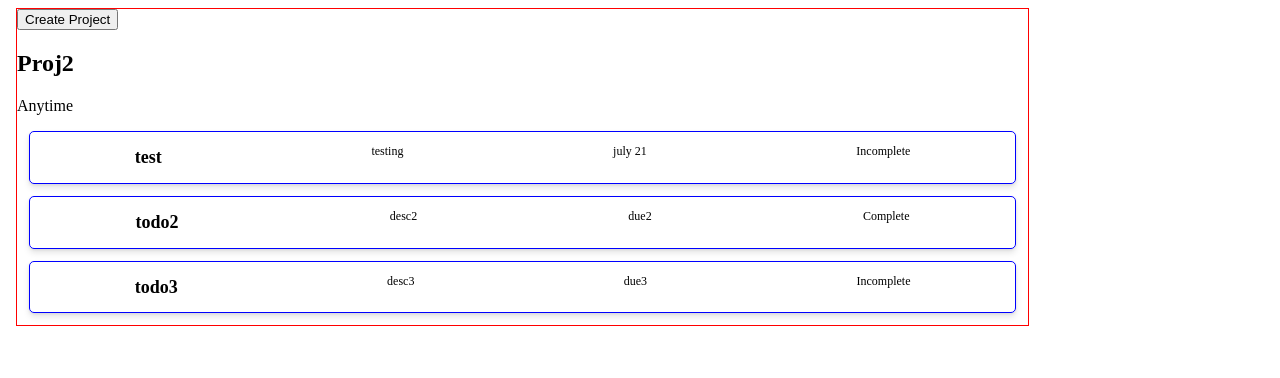
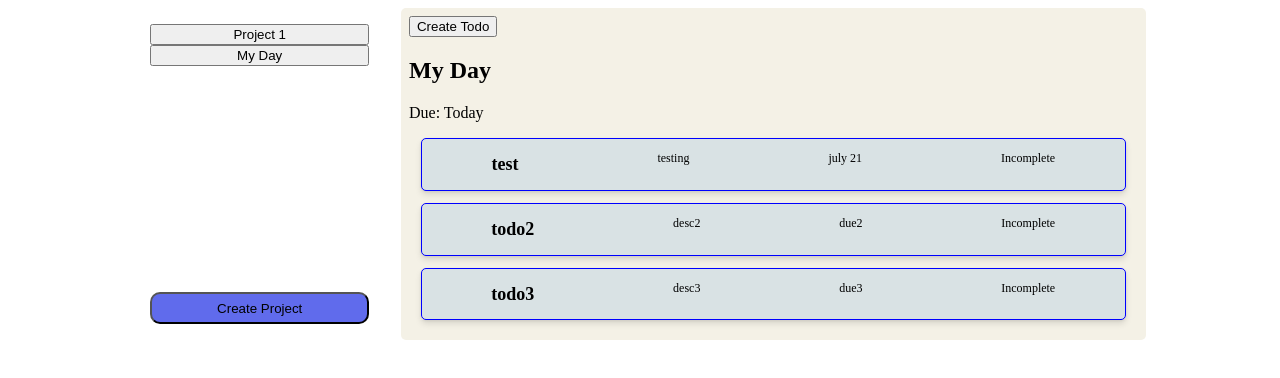
Before and after one commit to DNeel10/to-doer, a website built with webpack: page src/index.html in a window 1280 px wide. Built offline with nearby package versions, Linux system fonts and the light colour scheme.

Commit message:
move buttons into their own module. edit basic display functionality, create the sidebar of the list of projects and move the create project button to the sidebar

```diff
--- /dev/null
+++ b/src/buttons.js
@@ -0,0 +1,35 @@
+import Project, { projects } from './project.js';
+import { displayProject, displayProjectList, displayTodo } from './display';
+import createTodo from './todo.js';
+
+export function createProjectButton(sidebar, list) {
+  const projectButton = document.createElement('button');
+  projectButton.textContent = 'Create Project'
+  projectButton.classList.add('btn-project');
+
+  sidebar.appendChild(projectButton)
+
+  projectButton.addEventListener('click', (e) => {
+    e.preventDefault();
+    const newProject = new Project('name', 'date');
+
+    const newProjectDiv = document.createElement('div');
+    newProjectDiv.classList.add('project');
+
+    newProjectDiv.appendChild(displayProject(newProject));
+
+    displayProjectList(projects, list)
+  })
+}
+
+export function createTodoButton(el, project) {
+  const todoButton = document.createElement('button');
+  todoButton.textContent = 'Create Todo';
+
+  todoButton.addEventListener('click', (e) => {
+    const newTodo = createTodo('testname', 'testdesc', 'testdue', 'testprio');
+    project.addTodo(newTodo);
+    el.appendChild(displayTodo(newTodo));
+  })
+  el.appendChild(todoButton);
+}
--- a/src/display.js
+++ b/src/display.js
@@ -1,3 +1,5 @@
+import { createTodoButton } from './buttons.js'
+
 export function displayTodo(todo) {
   const todoDiv = document.createElement('div');
   todoDiv.classList.add('todo');
@@ -32,17 +34,40 @@ export function displayTodo(todo) {
 export function displayProject(project) {
   const projectDiv = document.createElement('div');
 
+  createTodoButton(projectDiv, project);
   const projectName = document.createElement('h2');
   projectName.textContent = `${project.title}`;
   projectDiv.appendChild(projectName);
 
   const projectDueDateElement = document.createElement('p');
-  projectDueDateElement.textContent = `${project.dueDate}`;
+  projectDueDateElement.textContent = `Due: ${project.dueDate}`;
   projectDiv.appendChild(projectDueDateElement);
 
   project.todos.forEach(todo => {
     projectDiv.appendChild(displayTodo(todo));
   })
 
+
+
   return projectDiv;
 }
+
+export function displayProjectList(projects, projectsElement) {
+  const projectContainerDiv = document.querySelector('#project-container');
+
+  projectsElement.innerHTML = ''
+
+  for (const project of projects) {
+    const projectLink = document.createElement('button');
+    projectLink.classList.add('sidebar__link');
+    projectLink.textContent = `${project.title}`;
+
+    projectLink.addEventListener('click', (e) => {
+      e.preventDefault();
+      projectContainerDiv.innerHTML = ''
+      projectContainerDiv.appendChild(displayProject(project));
+    })
+
+    projectsElement.appendChild(projectLink);
+  }
+}
--- a/src/index.html
+++ b/src/index.html
@@ -6,6 +6,11 @@
   <title>Document</title>
 </head>
 <body>
-  <div id="project-container" class="project container"></div>
+  <div id="todo-main" class="container">
+    <aside id="sidebar" class="sidebar">
+      <div id="project-list" class="sidebar__list"></div>
+    </aside>
+    <div id="project-container" class="project"></div>
+  </div>
 </body>
 </html>
--- a/src/index.js
+++ b/src/index.js
@@ -1,63 +1,31 @@
 import './style.css';
 import createTodo from './todo.js'
-import Project from './project.js'
-import { displayTodo, displayProject } from './display.js'
+import Project, { projects } from './project.js'
+import { displayProject, displayProjectList } from './display.js'
+import { createProjectButton } from './buttons.js';
+
 
 let i = 0
 let j = 0
 const todo1 = createTodo('test', 'testing', 'july 21', 'important');
 const project1 = new Project('Project 1', 'September 30');
 
+const mainContainer = document.querySelector('#todo-main');
 const projectContainerDiv = document.querySelector('#project-container');
-
-function createProjectbutton() {
-  const projectButton = document.createElement('button');
-  projectButton.textContent = 'Create Project'
-
-  projectContainerDiv.appendChild(projectButton)
+const sidebarElement = document.querySelector('#sidebar');
+const projectList = document.querySelector('#project-list');
 
 
-
-  projectButton.addEventListener('click', (e) => {
-    e.preventDefault();
-    const newProject = new Project('name', 'date');
-
-    const newProjectDiv = document.createElement('div');
-    newProjectDiv.classList.add('project');
-
-    newProjectDiv.appendChild(displayProject(newProject));
-
-    createTodobutton(newProjectDiv, newProject);
-
-    projectContainerDiv.appendChild(newProjectDiv);
-  })
-}
-
-function createTodobutton(el, project) {
-  const todoButton = document.createElement('button');
-  todoButton.textContent = 'Create Todo';
-
-  todoButton.addEventListener('click', (e) => {
-    const newTodo = createTodo('testname', 'testdesc', 'testdue', 'testprio');
-    project.addTodo(newTodo);
-    el.appendChild(displayTodo(newTodo));
-  })
-  el.appendChild(todoButton);
-}
-
-createProjectbutton();
-
-const project2 = new Project('Proj2','Anytime');
+const projectToday = new Project('My Day','Today');
 const todo2 = createTodo('todo2','desc2','due2','prio2')
 const todo3 = createTodo('todo3', 'desc3', 'due3', 'prio3')
-console.log(todo2.status);
-todo2.changeStatus('Complete');
-console.log(todo2.status)
-project2.addTodo(todo1);
-project2.addTodo(todo2);
-project2.addTodo(todo3);
-console.log(project2.todos);
+projectToday.addTodo(todo1);
+projectToday.addTodo(todo2);
+projectToday.addTodo(todo3);
+console.log(projectToday.todos);
 // project2.deleteTodo(todo2);
-console.log(project2.todos);
+console.log(projectToday.todos);
 
-projectContainerDiv.appendChild(displayProject(project2));
+projectContainerDiv.appendChild(displayProject(projectToday));
+displayProjectList(projects, projectList);
+createProjectButton(sidebarElement, projectList);
--- a/src/project.js
+++ b/src/project.js
@@ -1,10 +1,11 @@
+export let projects = []
 
-
-class Project {
+export default class Project {
   constructor(title, dueDate) {
     this.title = title;
     this.dueDate = dueDate
     this.todos = []
+    projects.push(this);
   }
 
   addTodo(todo) {
@@ -16,5 +17,3 @@ class Project {
     this.todos.splice(index, 1);
   }
 }
-
-export default Project;
--- a/src/style.css
+++ b/src/style.css
@@ -1,11 +1,22 @@
 .container {
   width: 80%;
   margin: 0 auto;
+  display: flex;
+  gap: 1em;
+}
+
+.btn-project {
+  border-radius: 10px;
+  background: rgb(96, 107, 236);
+  padding: .5em;
 }
 
 .project {
-  border: 1px solid red;
-  margin: .5em;
+  border-radius: 5px;
+  padding: .5em;
+  width: 100%;
+  background-color: #f4f1e6;
+
 }
 
 .todo {
@@ -15,6 +26,21 @@
   border-radius: 5px;
   justify-content: space-around;
   margin: 1em;
+  background-color: #d9e2e4;
   box-shadow: 0 4px 6px rgba(0, 0, 0, 0.1), 0 1px 3px rgba(0, 0, 0, 0.08);
 
 }
+
+.sidebar {
+  width: 30%;
+  display: flex;
+  flex-direction: column;
+  justify-content: space-between;
+  margin: 1em;
+}
+
+.sidebar__list {
+  display: flex;
+  width: 100%;
+  flex-direction: column;
+}
```
